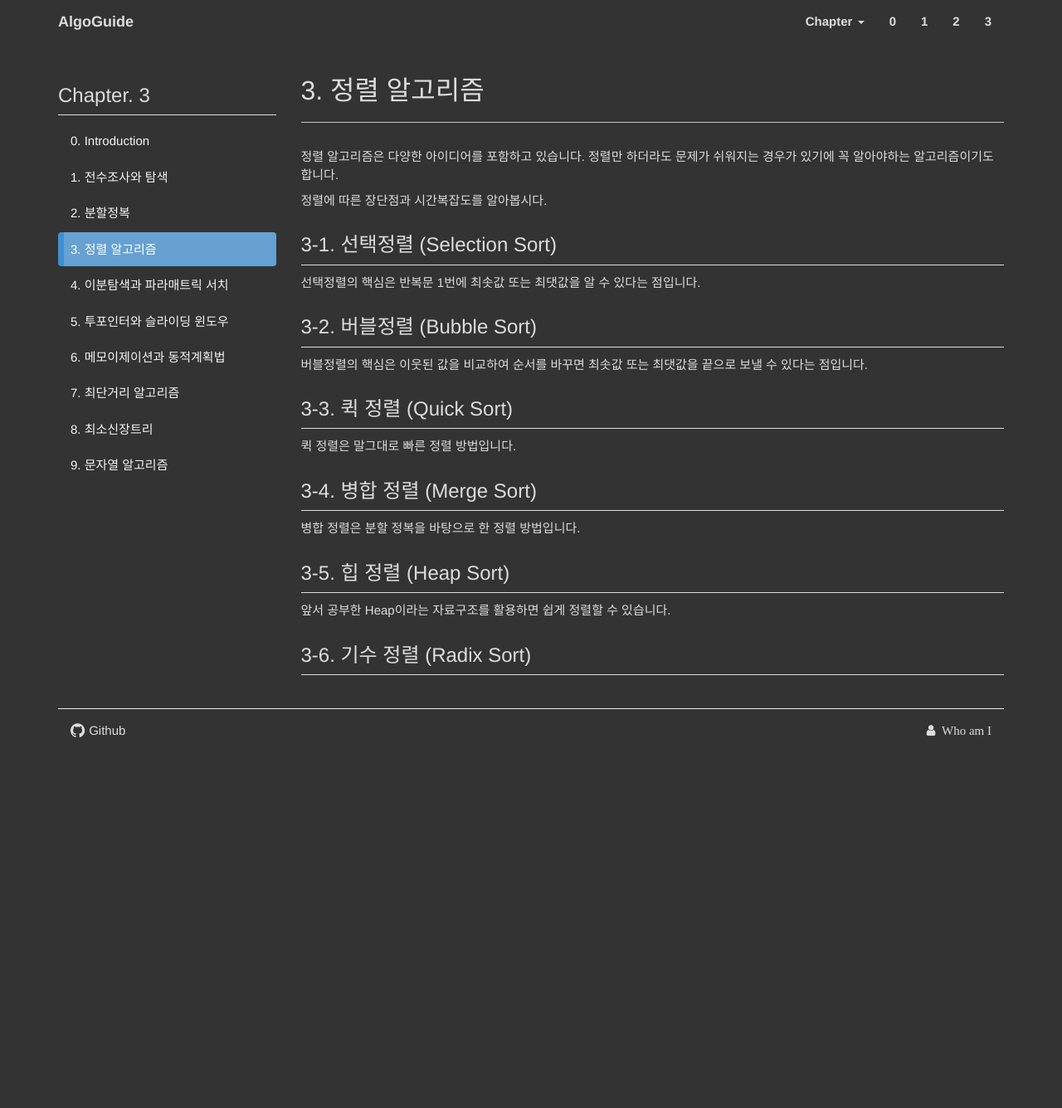
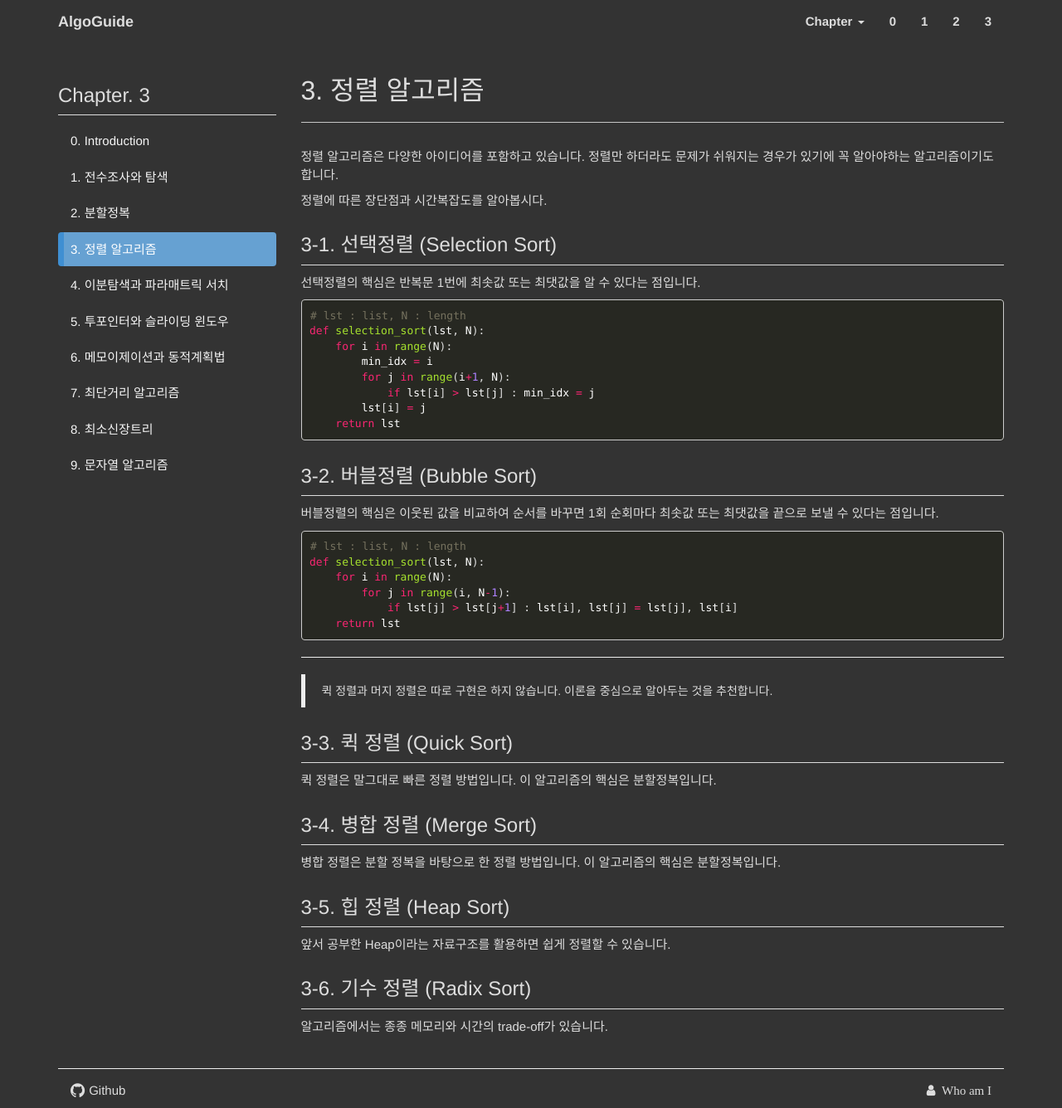
Before and after one commit to subinium/Algorithm, a Jekyll site: the page built from docs/chapter03/3.md, in a window 1280 px wide. Shown: the whole page at 83% size. Built offline with Jekyll 4.4.1, drawn with Linux system fonts in a browser that asks for light colours; nearby versions of some CDN libraries; library files that are not in the unit come from our copies; comment, search, counter and statistics services are not loaded; before the commit the page ends 901 px from its top, so only the background shows below that.

Commit message:
Total update

````diff
--- a/docs/chapter03/3.md
+++ b/docs/chapter03/3.md
@@ -13,20 +13,46 @@ title: "3. 정렬 알고리즘"
 
 선택정렬의 핵심은 반복문 1번에 최솟값 또는 최댓값을 알 수 있다는 점입니다.
 
+``` python
+# lst : list, N : length
+def selection_sort(lst, N):
+    for i in range(N):
+        min_idx = i
+        for j in range(i+1, N):
+            if lst[i] > lst[j] : min_idx = j
+        lst[i] = j
+    return lst
+```
+
 ## 3-2. 버블정렬 (Bubble Sort)
 
-버블정렬의 핵심은 이웃된 값을 비교하여 순서를 바꾸면 최솟값 또는 최댓값을 끝으로 보낼 수 있다는 점입니다.
+버블정렬의 핵심은 이웃된 값을 비교하여 순서를 바꾸면 1회 순회마다 최솟값 또는 최댓값을 끝으로 보낼 수 있다는 점입니다.
+
+``` python
+# lst : list, N : length
+def selection_sort(lst, N):
+    for i in range(N):
+        for j in range(i, N-1):
+            if lst[j] > lst[j+1] : lst[i], lst[j] = lst[j], lst[i]
+    return lst
+```
+
+---
+
+> 퀵 정렬과 머지 정렬은 따로 구현은 하지 않습니다. 이론을 중심으로 알아두는 것을 추천합니다.
 
 ## 3-3. 퀵 정렬 (Quick Sort)
 
-퀵 정렬은 말그대로 빠른 정렬 방법입니다.
+퀵 정렬은 말그대로 빠른 정렬 방법입니다. 이 알고리즘의 핵심은 분할정복입니다.
 
 ## 3-4. 병합 정렬 (Merge Sort)
 
-병합 정렬은 분할 정복을 바탕으로 한 정렬 방법입니다.
+병합 정렬은 분할 정복을 바탕으로 한 정렬 방법입니다. 이 알고리즘의 핵심은 분할정복입니다.
 
 ## 3-5. 힙 정렬 (Heap Sort)
 
 앞서 공부한 Heap이라는 자료구조를 활용하면 쉽게 정렬할 수 있습니다.
 
 ## 3-6. 기수 정렬 (Radix Sort)
+
+알고리즘에서는 종종 메모리와 시간의 trade-off가 있습니다.
````
Also changed, not shown: _posts/2020-02-06-open.md (+16 -4 lines), docs/chapter01/4.md (+57 -2 lines).
